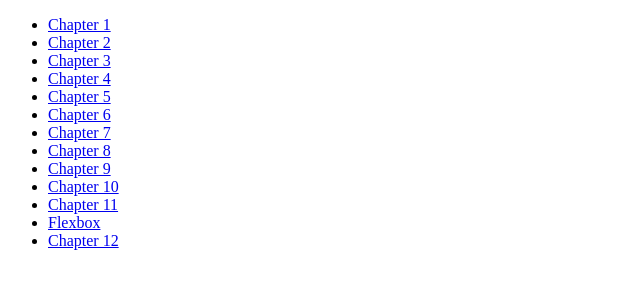
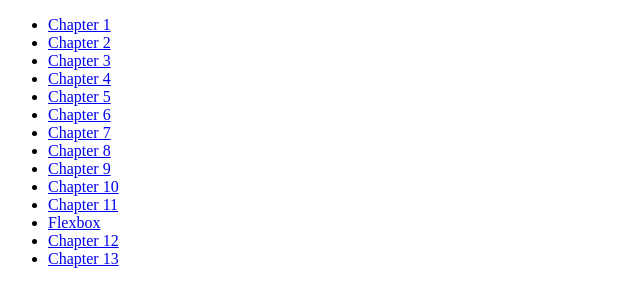
Before and after one commit to AlestineG/webd152, a plain HTML site: page index.html in a window 1280 px wide. Shown: the full height of the page, 0-640 px from the left. Drawn offline with Linux system fonts and the light colour scheme.

Commit message:
Update index.html

```diff
--- a/index.html
+++ b/index.html
@@ -21,6 +21,8 @@
         <li><a href="chapter11/ch11pacific/">Chapter 11</a></li>
         <li><a href="flexbox/flexbox/">Flexbox</a></li>
         <li><a href="chapter12/ch12pacific/">Chapter 12</a></li>
+        <li><a href="chapter13/ch13pacific/">Chapter 13</a></li>
+
     </ul>
   </nav>
 </body>
```
